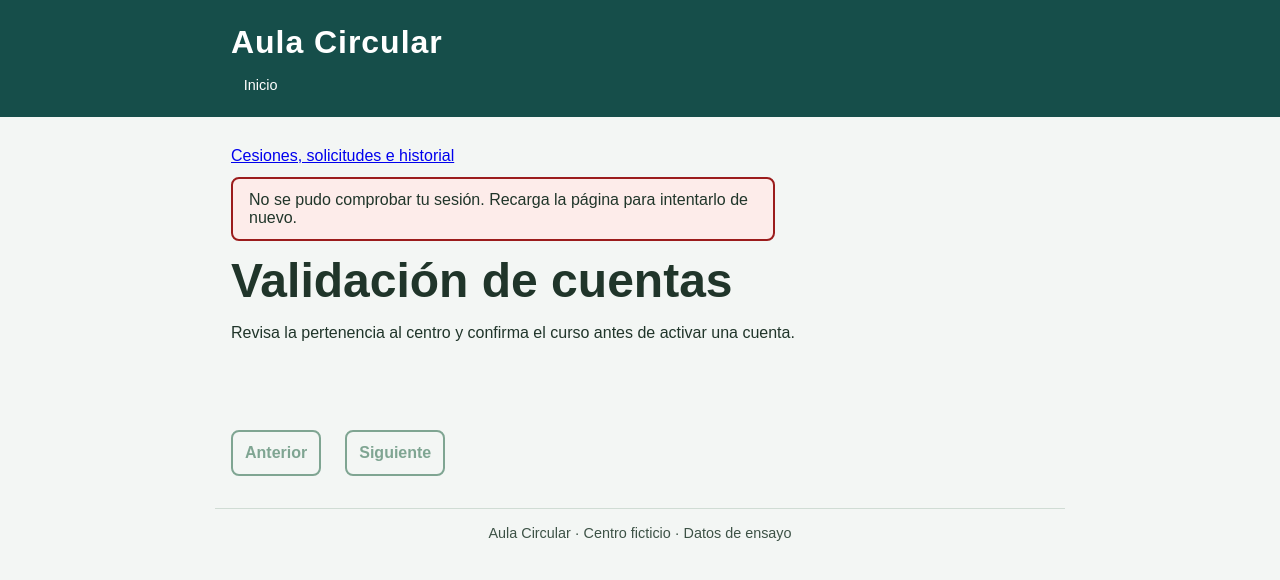
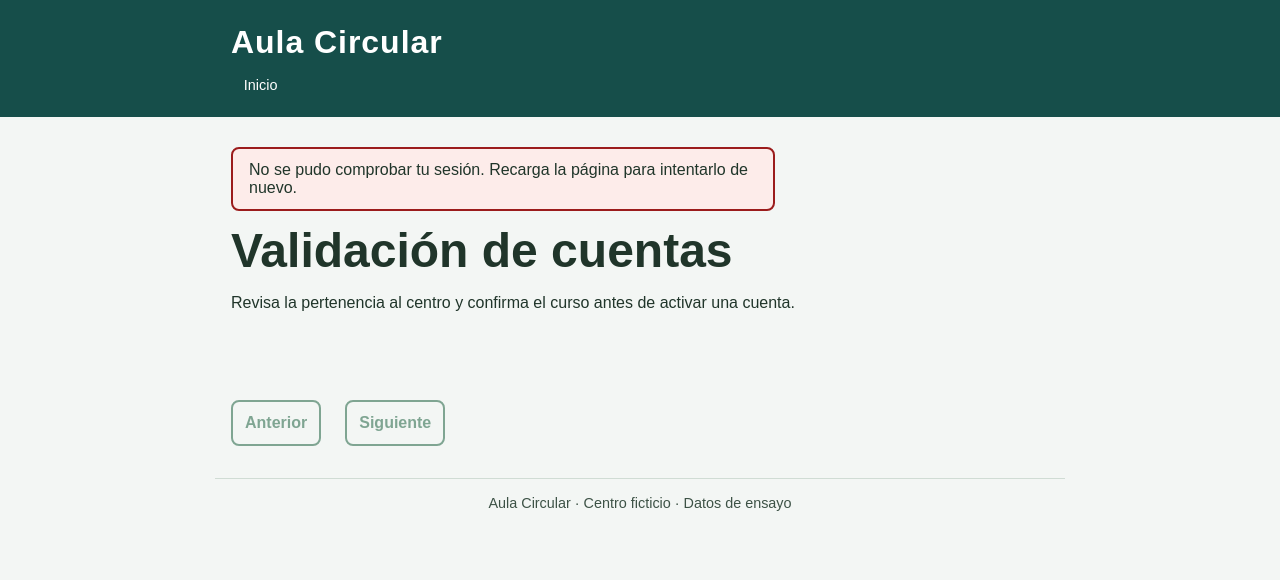
Before and after one commit to danielgomezdefigueroa-code/Aula-Circular, a website: page public/html/docencia.html in a window 1280 px wide. Drawn offline with Linux system fonts and the light colour scheme; no server answers.

Commit message:
depuracion docente

```diff
--- a/public/html/docencia.html
+++ b/public/html/docencia.html
@@ -22,7 +22,6 @@
     </header>
 
 <main id="contenido">
-      <p><a href="cesiones.html">Cesiones, solicitudes e historial</a></p>
       <p id="aviso-sesion" class="resumen-errores" role="alert" hidden></p>
       <p id="aviso-estado" class="aviso-cuenta" role="status" aria-live="polite" hidden></p>
 
```
